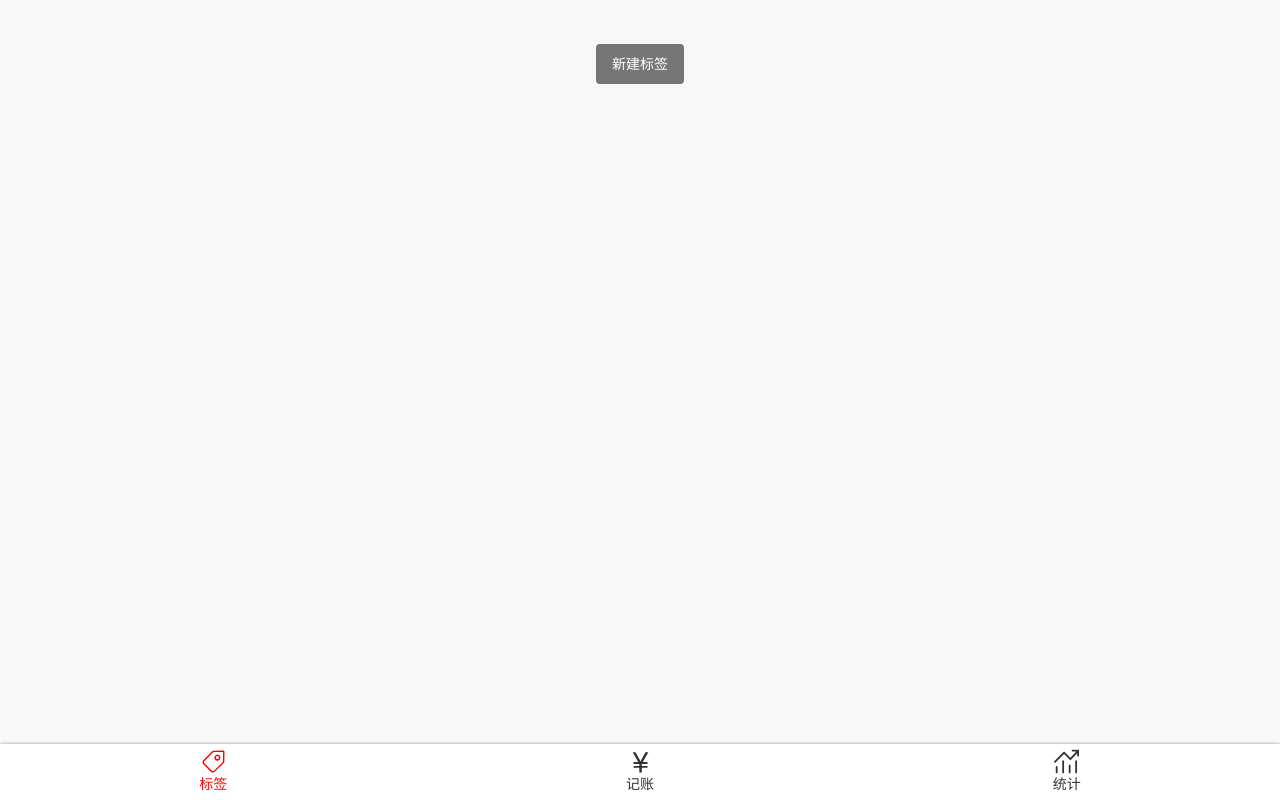
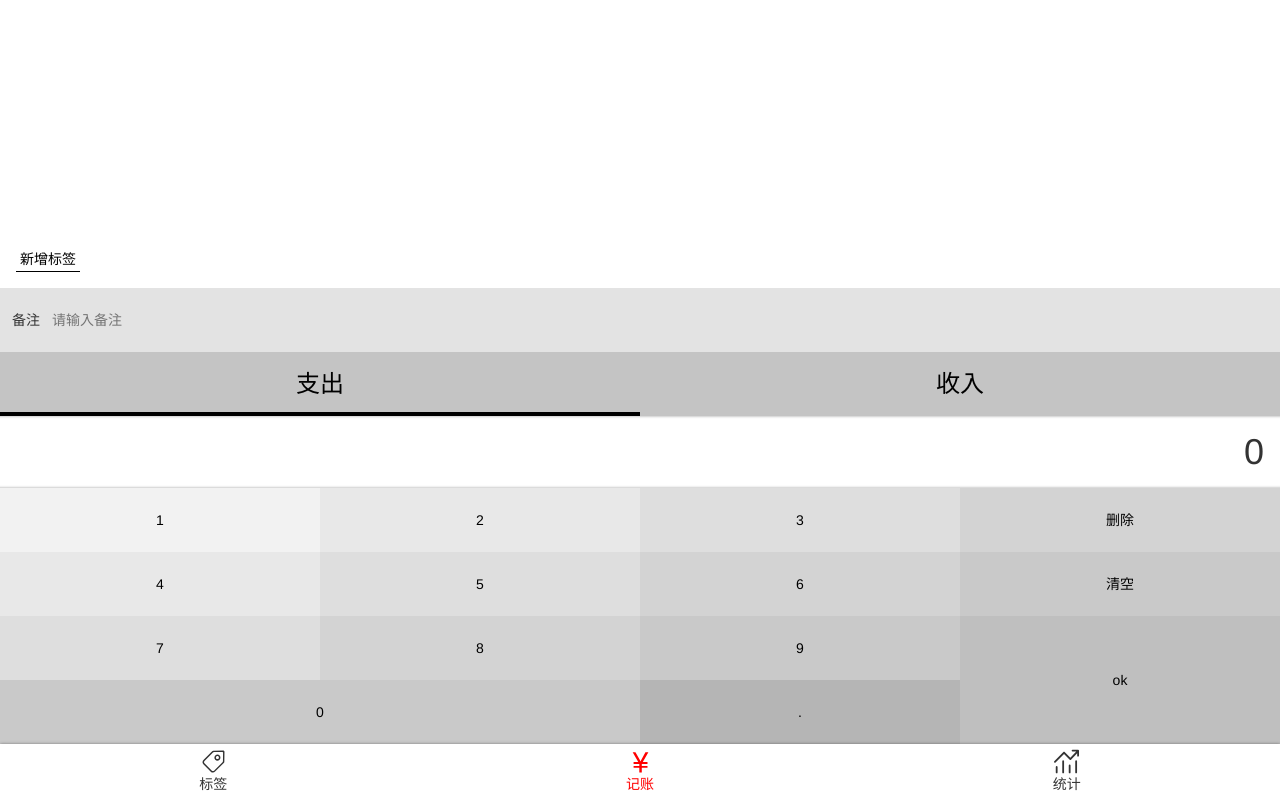
Before and after one commit to lttztt/keep-accounts, a Vue app: page /#/money in a window 1280 px wide. Before the commit this address led to /#/label. Built offline with nearby package versions, Linux system fonts and the light colour scheme.

Commit message:
feat: 解决Tag的bug和Money中使用tag的展示

```diff
--- a/src/components/Money/Tags.vue
+++ b/src/components/Money/Tags.vue
@@ -1,7 +1,7 @@
 <template>
   <div class="tags">
     <ul class="current">
-      <li v-for="tag in dataSource" :key="tag.id"
+      <li v-for="tag in tagList" :key="tag.id"
           :class="{selected: selectedTags.indexOf(tag) >= 0}"
           @click="toggle(tag)">{{tag.name}}
       </li>
@@ -19,8 +19,8 @@
 
   @Component
   export default class Tags extends Vue {
-    @Prop(Array) readonly dataSource: string[] | undefined;
     @Prop(Array) readonly value!: string[];
+    tagList = store.fetchTags();
     selectedTags: string[] = this.value;
 
     toggle(tag: string) {
@@ -30,16 +30,15 @@
       } else {
         this.selectedTags.push(tag);
       }
-      this.$emit('update:value', this.selectedTags)
+      this.$emit('update:value', this.selectedTags);
     }
-    newTag(){
-      let value = window.prompt('请输入标签名?')!;
-      if(value && value.trim() === ''){
-        window.alert('标签名不能为空')
-      }else if(this.dataSource){
-        store.createTag(value)
-        this.$emit('update:dataSource', store.fetchTags())
+
+    newTag() {
+      let name = window.prompt('请输入标签名?')!;
+      if (name && name.trim() === '') {
+        return window.alert('标签名不能为空');
       }
+      store.createTag(name);
     }
   }
 </script>
@@ -69,7 +68,8 @@
         border-radius: $h/2;
         margin-right: 12px;
         margin-top: 4px;
-        &.selected{
+
+        &.selected {
           background: darken($bg, 40%);
           color: #eee;
         }
--- a/src/views/Money.vue
+++ b/src/views/Money.vue
@@ -1,7 +1,7 @@
 <template>
   <Layout class-prefix="money">
     <div class="money">
-      <Tags :data-source.sync="tags" :value.sync="record.tags" />
+      <Tags :value.sync="record.tags" />
       <FormItem
         label="备注"
         placeholder="请输入备注"
```
